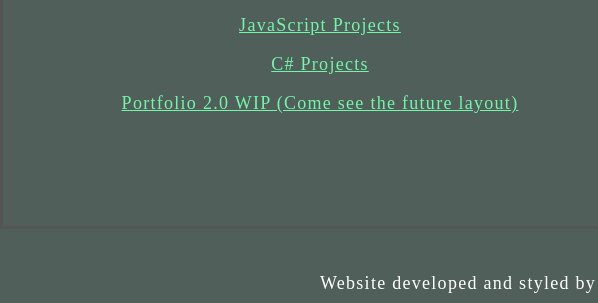
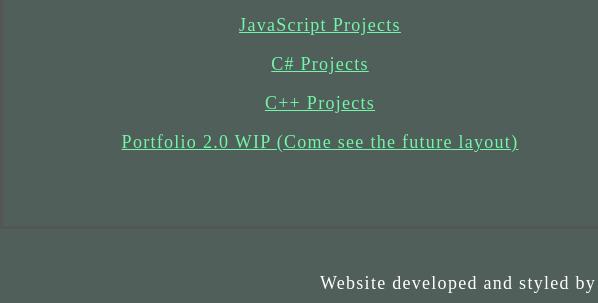
Before and after one commit to CMRandall669/cmrandall669.github.io, a plain HTML site: page index.html in a window 1280 px wide. Shown: the part 2144-2447 px from the top of the page, 0-598 px from the left. Drawn offline with Linux system fonts and the light colour scheme.

Commit message:
c++ link added

```diff
--- a/index.html
+++ b/index.html
@@ -154,6 +154,7 @@
                 <p class="center"><a href="https://github.com/CMRandall669/HTML-and-CSS-Projects" target="_blank">HTML And CSS Projects</a></p>
                 <p class="center"><a href="https://github.com/CMRandall669/JavaScript-Projects" target="_blank">JavaScript Projects</a></p>
                 <p class="center"><a href="https://github.com/CMRandall669/C-Sharp-and-Unity-Projects" target="_blank">C# Projects</a></p>
+                <p class="center"><a href=https://github.com/CMRandall669/C-and-Unreal-Engine-Projects target="_blank">C++ Projects</a></p>
                 <p class="center"><a href="https://github.com/CMRandall669/HTML-and-CSS-Projects/tree/main/PortfolioSite2.0" target="_blank">Portfolio 2.0 WIP (Come see the future layout)</a></p>
 
             </p>
```
